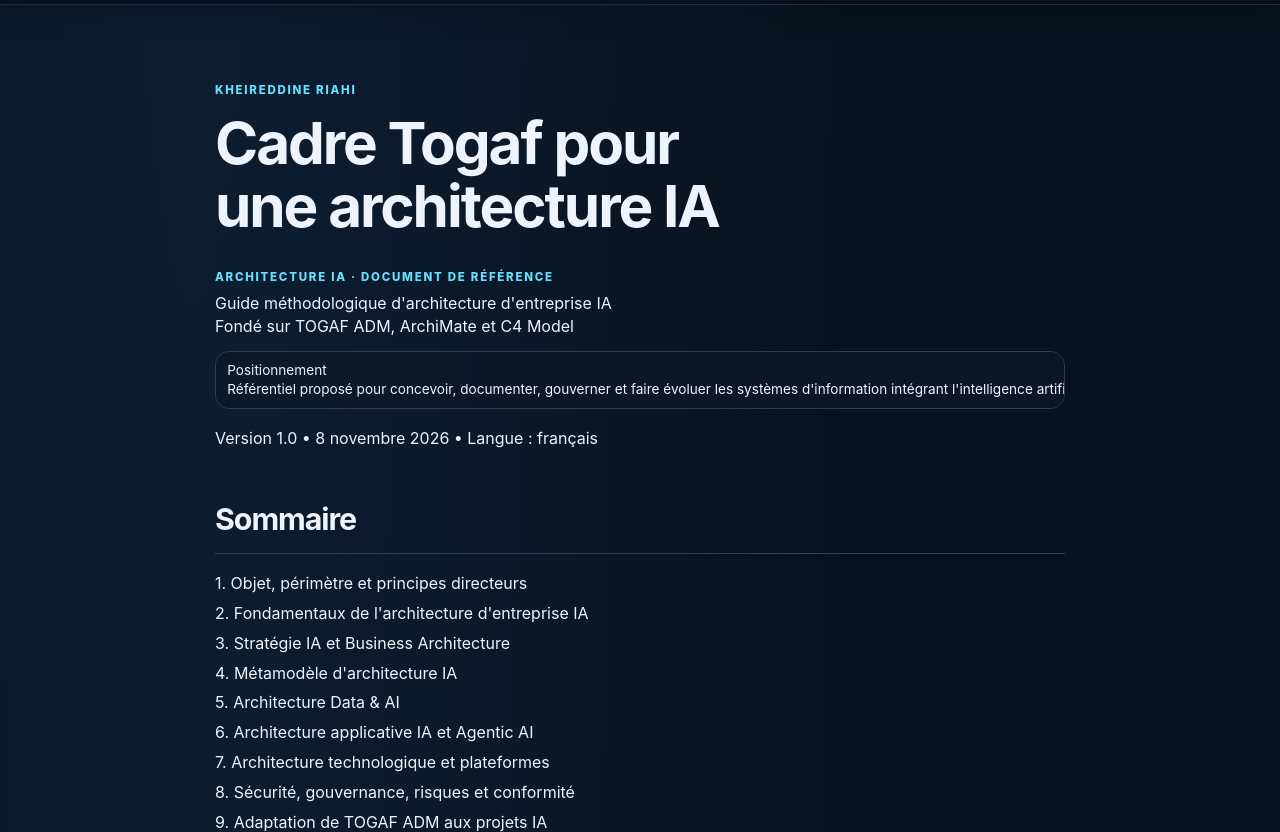
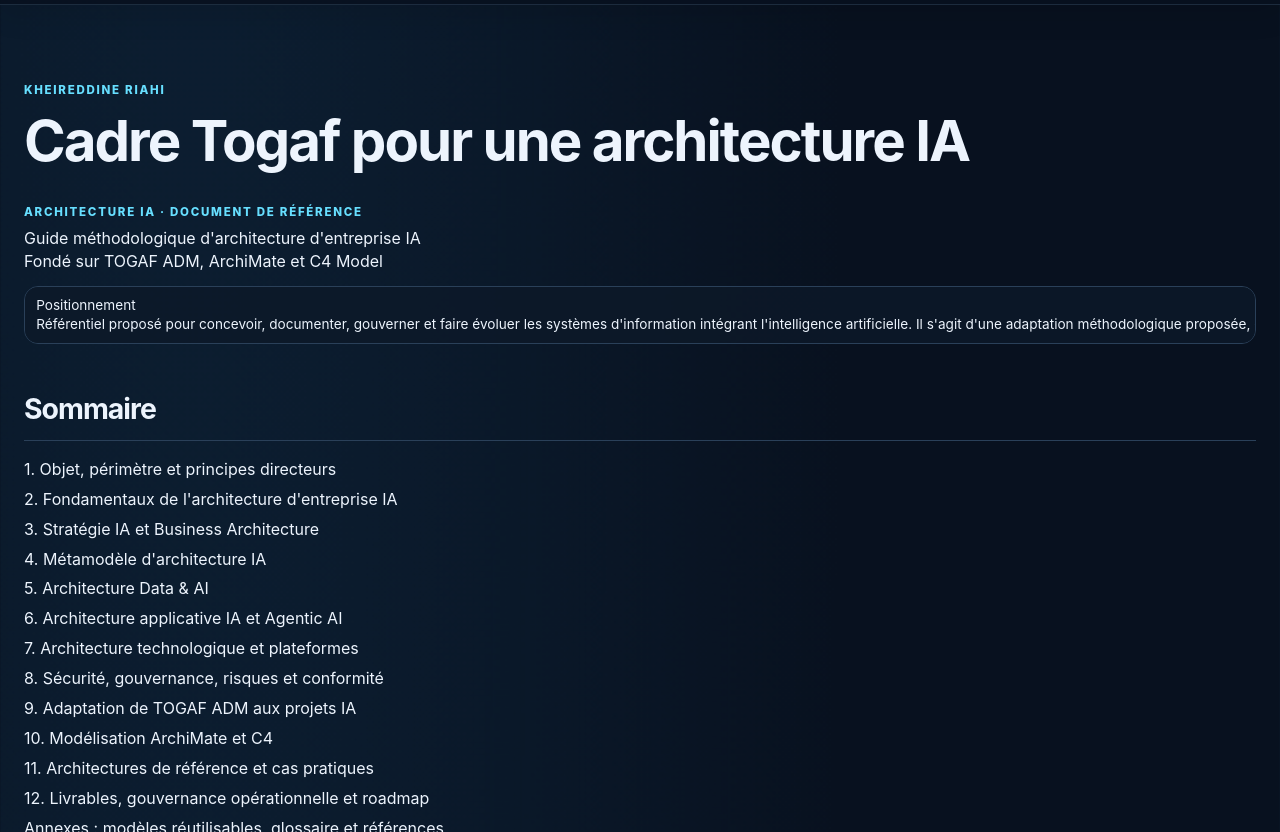
Before and after one commit to KRiahi345/kriahi, a Jekyll site: the page built from ressource-architecture-ia-framework.md, in a window 1280 px wide, cut to the strip 88-920 px from the top of the page. Built offline with Jekyll 4.4.1, drawn with Linux system fonts in a browser that asks for light colours.

Commit message:
Widen AI framework resource page

```diff
--- a/_layouts/default.html
+++ b/_layouts/default.html
@@ -24,7 +24,7 @@
 <a href="{{ '/autres-patterns/' | relative_url }}">Patterns architecturaux</a>
 <a href="{{ '/bibliotheque-architecture/' | relative_url }}">Bibliothèque</a>
 </nav></div></header>
-<main class="container">{{ content }}</main>
+<main class="container{% if page.wide_resource %} container-wide-resource{% endif %}">{{ content }}</main>
 <footer class="site-footer"><div class="container footer-inner">
 <span>© {{ 'now' | date: "%Y" }} Kheireddine Riahi · kriahi.pro</span>
 <span>Architecture d’entreprise · Software · Data · AI</span>
--- a/_layouts/page.html
+++ b/_layouts/page.html
@@ -1,7 +1,7 @@
 ---
 layout: default
 ---
-<article class="article{% if page.wide_library %} article-wide-library{% endif %}">
+<article class="article{% if page.wide_library %} article-wide-library{% endif %}{% if page.wide_resource %} article-wide-resource{% endif %}">
   <p class="eyebrow">KHEIREDDINE RIAHI</p>
   <h1{% if page.compact_title or page.reduce_intro_by_2px or page.no_wrap_intro %} class="{% if page.compact_title %}article-title-compact{% endif %}{% if page.reduce_intro_by_2px %} article-title-minus-2{% endif %}{% if page.no_wrap_intro %} article-title-nowrap{% endif %}"{% endif %}>{{ page.title }}</h1>
   <div class="article-content{% if page.compact_document %} article-content-compact{% endif %}">{{ content }}</div>
--- a/assets/css/style.css
+++ b/assets/css/style.css
@@ -70,6 +70,10 @@ button:focus-visible {
 .container {
   width: min(var(--page-width), calc(100% - 48px));
   margin-inline: auto;
+}
+
+.container-wide-resource {
+  --page-width: 1440px;
 }
 
 /* Header and navigation */
@@ -188,6 +192,10 @@ h3 {
 
 .article-wide-library {
   --article-width: 1280px;
+}
+
+.article-wide-resource {
+  --article-width: 1440px;
 }
 
 .article-wide-library .library-directory {
@@ -790,10 +798,14 @@ h3 {
 
 .article-content-compact h2 {
   margin: 1.65em 0 0.6em;
+  font-size: clamp(calc(1.45rem - 2px), calc(2.5vw - 2px), calc(1.9rem - 2px));
+  white-space: nowrap;
 }
 
 .article-content-compact h3 {
   margin: 1.2em 0 0.45em;
+  font-size: clamp(calc(1.15rem - 2px), calc(1.9vw - 2px), calc(1.4rem - 2px));
+  white-space: nowrap;
 }
 
 .article-content-compact .table-scroll {
@@ -1056,6 +1068,11 @@ h3 {
 }
 
 @media (max-width: 650px) {
+  .article-content-compact h2,
+  .article-content-compact h3 {
+    white-space: normal;
+  }
+
   .article-wide-library .library-category a {
     white-space: normal;
   }
--- a/ressource-architecture-ia-framework.md
+++ b/ressource-architecture-ia-framework.md
@@ -12,7 +15,6 @@ compact_document: true
 Fondé sur TOGAF ADM, ArchiMate et C4 Model</p>
 <div class="table-scroll"><table><tr><td><p>Positionnement<br>
 Référentiel proposé pour concevoir, documenter, gouverner et faire évoluer les systèmes d&#x27;information intégrant l&#x27;intelligence artificielle. Il s&#x27;agit d&#x27;une adaptation méthodologique proposée, et non d&#x27;une publication officielle ou d&#x27;une certification de The Open Group.</p></td></tr></table></div>
-<p>Version 1.0  •  8 novembre 2026  •  Langue : français</p>
 <h2>Sommaire</h2>
 <p>1. Objet, périmètre et principes directeurs</p>
 <p>2. Fondamentaux de l&#x27;architecture d&#x27;entreprise IA</p>
```
Also changed, not shown: other parts of ressource-architecture-ia-framework.md (+3 -0 lines).
